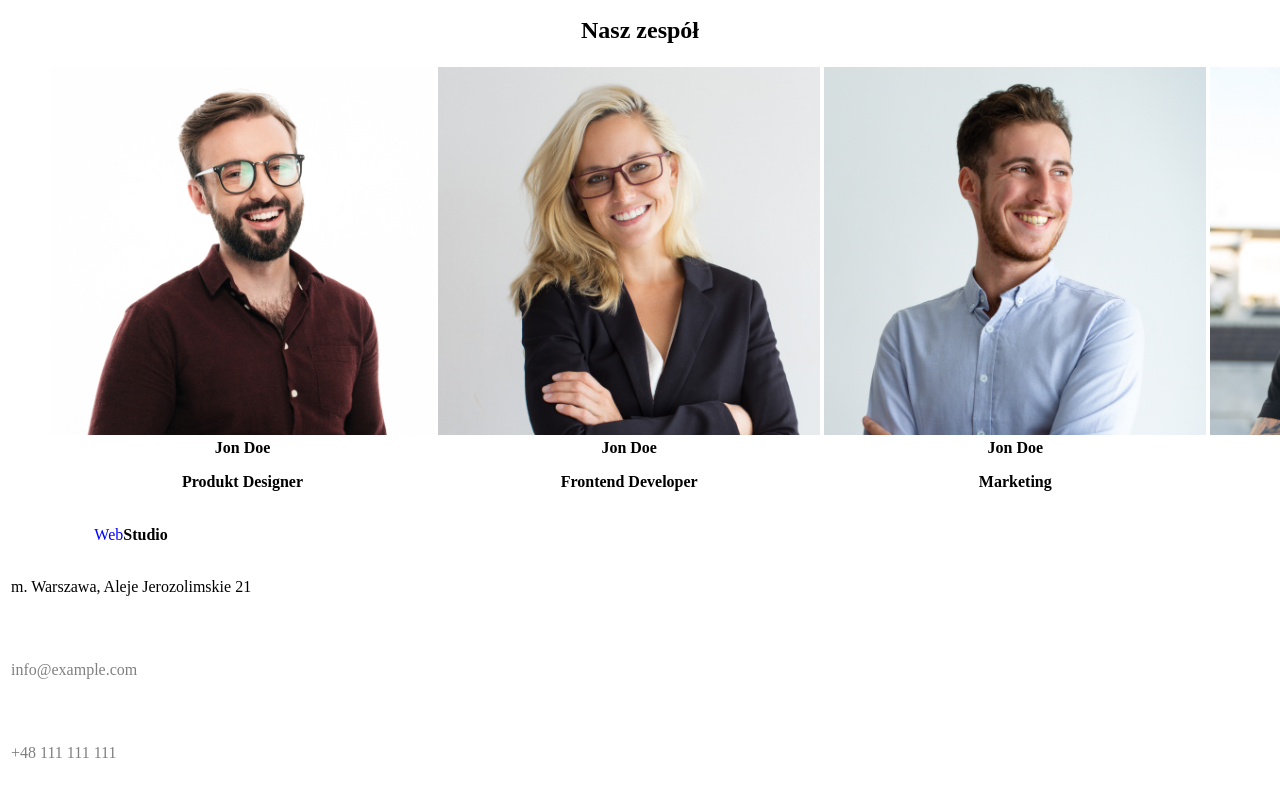
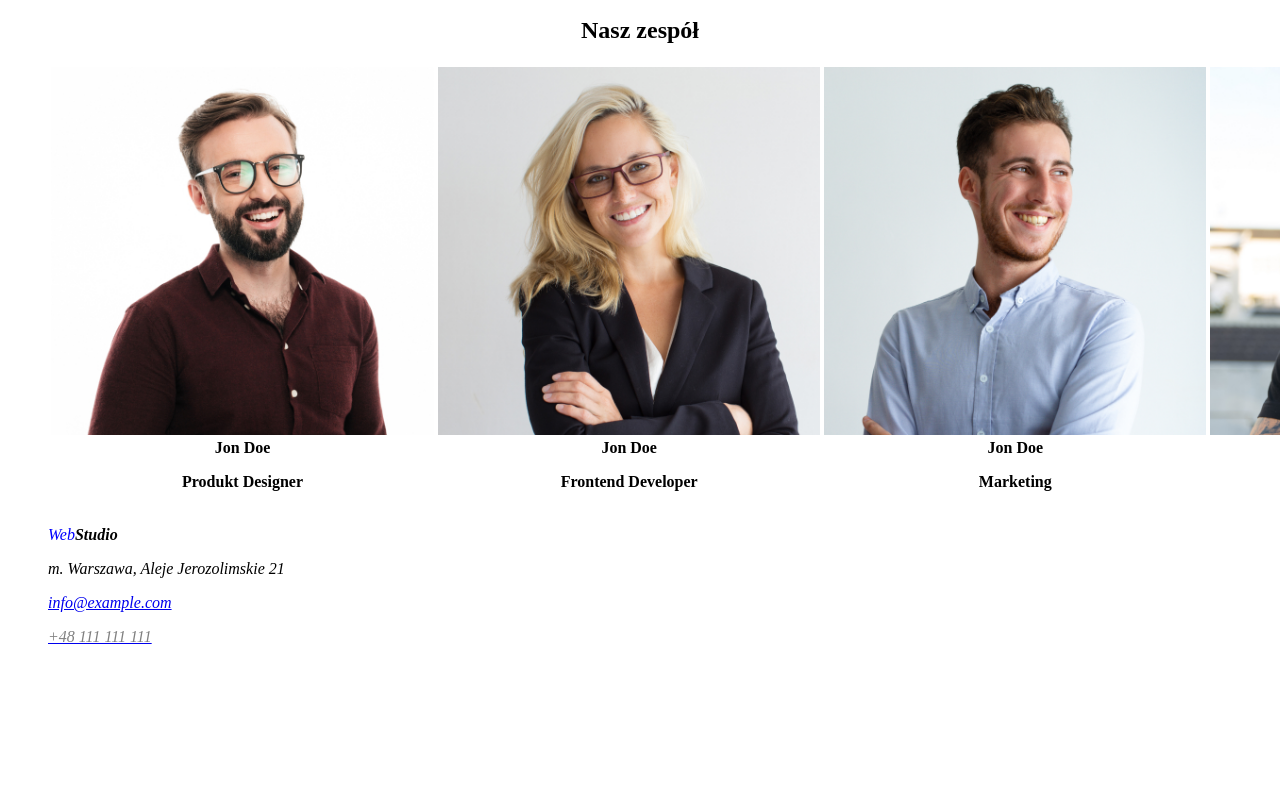
Before and after one commit to SylwiaFlorek/goit-markup-hw-01, a plain HTML site: page index.html in a window 1280 px wide. Shown: the part 1130-1930 px from the top of the page. After the commit the page ends 1792 px from the top, so only its background shows below. Drawn offline with Linux system fonts and the light colour scheme.

Commit message:
zmieniłam footer

```diff
--- a/index.html
+++ b/index.html
@@ -125,20 +125,15 @@
 
 
 <footer>
-  <table weight="1600px" height="252px" top="80px">
-   <caption>
+  <address>
+  <ul weight="1600px" height="252px" top="80px">
         <span style="color: blue">Web</span><b>Studio</b></h3>
-    </caption>
-      <tr>
-        <td><p> m. Warszawa, Aleje Jerozolimskie 21</p>
-        </td></tr>
-      <tr><td>
-        <span style="color: gray"><p> info@example.com</p></span>
-      </td></tr>
-      <tr>
-        <td><span style="color: gray"><p>+48 111 111 111</p></span>
-        </td></tr>
-    </table>
+
+     <p> m. Warszawa, Aleje Jerozolimskie 21</p>
+       <span style="color: gray"><a href="mailto: info@example.com"> <p>info@example.com</p></a></span>
+    <a href=tel:+48111111111><span style="color:gray">+48 111 111 111</a></span>
+
+  </ul></address>
 </footer>
 
 
```
